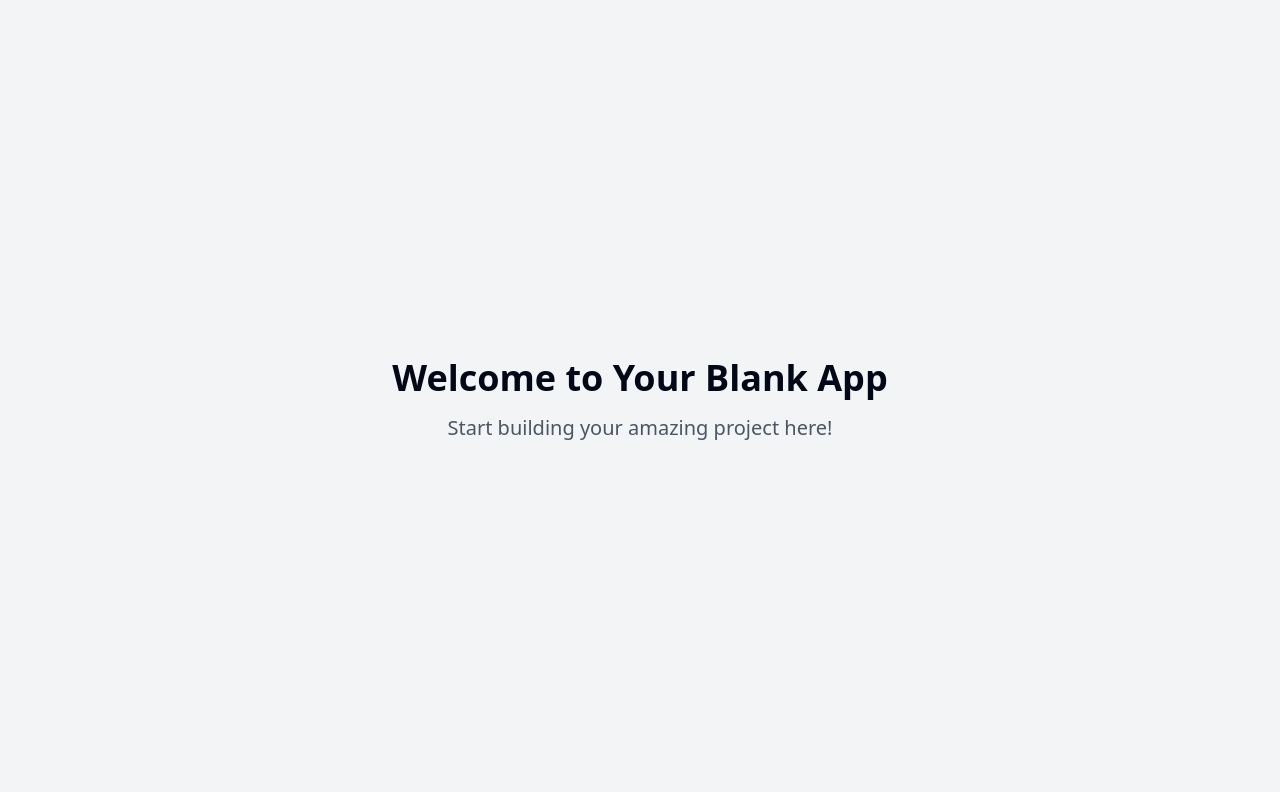
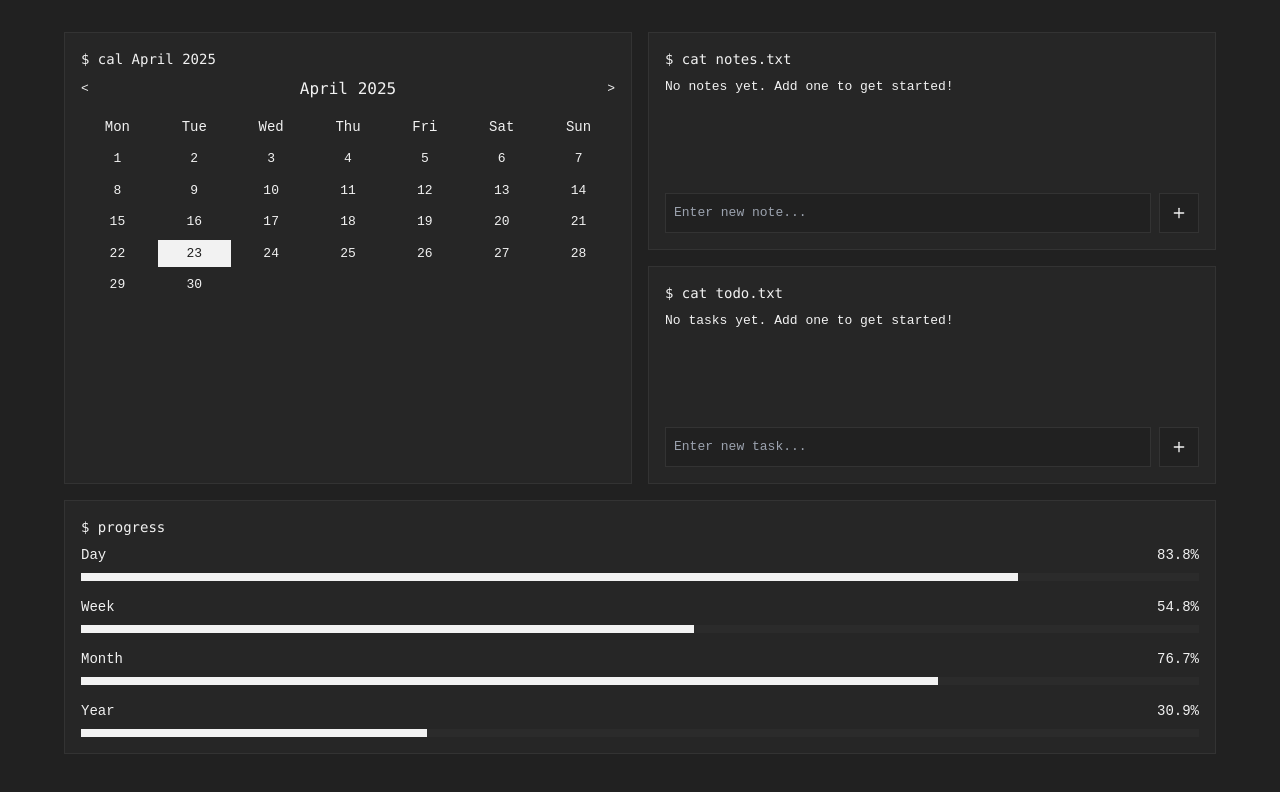
Before and after one commit to Knonical/bash-startpage-terminal-clone, a React (Vite) app: page / in a window 1280 px wide. Shown: the top 792 px of the page. Built offline with nearby package versions, Linux system fonts and the light colour scheme.

Commit message:
Implement startpage functionality
Implement the startpage functionality with a Linux terminal style, similar to a bash terminal, and a minimalist design.

```diff
--- /dev/null
+++ b/src/components/Calendar.tsx
@@ -0,0 +1,53 @@
+
+import React from 'react';
+import { format, addMonths, subMonths, startOfMonth, endOfMonth, eachDayOfInterval, isSameDay } from 'date-fns';
+
+export const Calendar = () => {
+  const [currentDate, setCurrentDate] = React.useState(new Date());
+  const [selectedDate, setSelectedDate] = React.useState(new Date());
+
+  const days = eachDayOfInterval({
+    start: startOfMonth(currentDate),
+    end: endOfMonth(currentDate)
+  });
+
+  const prevMonth = () => setCurrentDate(subMonths(currentDate, 1));
+  const nextMonth = () => setCurrentDate(addMonths(currentDate, 1));
+
+  return (
+    <div className="terminal-container">
+      <div className="terminal-header">
+        $ cal {format(currentDate, 'MMMM yyyy')}
+      </div>
+      <div className="flex justify-between items-center mb-4">
+        <button onClick={prevMonth} className="text-primary hover:text-muted-foreground">
+          {'<'}
+        </button>
+        <span className="font-mono">{format(currentDate, 'MMMM yyyy')}</span>
+        <button onClick={nextMonth} className="text-primary hover:text-muted-foreground">
+          {'>'}
+        </button>
+      </div>
+      <div className="grid grid-cols-7 gap-1 text-center mb-2">
+        {['Mon', 'Tue', 'Wed', 'Thu', 'Fri', 'Sat', 'Sun'].map(day => (
+          <div key={day} className="text-muted-foreground text-sm">
+            {day}
+          </div>
+        ))}
+      </div>
+      <div className="grid grid-cols-7 gap-1 text-center">
+        {days.map(day => (
+          <button
+            key={day.toString()}
+            onClick={() => setSelectedDate(day)}
+            className={`p-1 hover:bg-accent ${
+              isSameDay(day, selectedDate) ? 'bg-primary text-primary-foreground' : ''
+            }`}
+          >
+            {format(day, 'd')}
+          </button>
+        ))}
+      </div>
+    </div>
+  );
+};
--- /dev/null
+++ b/src/components/Notes.tsx
@@ -0,0 +1,46 @@
+
+import React from 'react';
+import { Button } from '@/components/ui/button';
+import { Plus } from 'lucide-react';
+
+export const Notes = () => {
+  const [notes, setNotes] = React.useState<string[]>([]);
+  const [newNote, setNewNote] = React.useState('');
+
+  const addNote = () => {
+    if (newNote.trim()) {
+      setNotes([...notes, newNote]);
+      setNewNote('');
+    }
+  };
+
+  return (
+    <div className="terminal-container">
+      <div className="terminal-header">$ cat notes.txt</div>
+      <div className="min-h-[100px] mb-4">
+        {notes.length === 0 ? (
+          <div className="text-muted-foreground">No notes yet. Add one to get started!</div>
+        ) : (
+          notes.map((note, index) => (
+            <div key={index} className="mb-2">
+              <span className="text-muted-foreground">{'>'}</span> {note}
+            </div>
+          ))
+        )}
+      </div>
+      <div className="flex gap-2">
+        <input
+          type="text"
+          value={newNote}
+          onChange={(e) => setNewNote(e.target.value)}
+          onKeyDown={(e) => e.key === 'Enter' && addNote()}
+          className="flex-1 bg-background border border-border p-2 text-foreground"
+          placeholder="Enter new note..."
+        />
+        <Button onClick={addNote} variant="outline" size="icon">
+          <Plus className="h-4 w-4" />
+        </Button>
+      </div>
+    </div>
+  );
+};
--- /dev/null
+++ b/src/components/TimeProgress.tsx
@@ -0,0 +1,90 @@
+
+import React, { useEffect, useState } from 'react';
+
+export const TimeProgress = () => {
+  const [progress, setProgress] = useState({
+    day: 0,
+    week: 0,
+    month: 0,
+    year: 0
+  });
+
+  useEffect(() => {
+    const calculateProgress = () => {
+      const now = new Date();
+
+      // Day progress
+      const dayProgress = (now.getHours() * 3600 + now.getMinutes() * 60 + now.getSeconds()) / 864;
+
+      // Week progress (0-6, where 0 is Sunday)
+      const dayOfWeek = now.getDay();
+      const weekProgress = ((dayOfWeek * 24 * 3600 + now.getHours() * 3600 + now.getMinutes() * 60 + now.getSeconds()) / (7 * 24 * 3600)) * 100;
+
+      // Month progress
+      const daysInMonth = new Date(now.getFullYear(), now.getMonth() + 1, 0).getDate();
+      const monthProgress = (now.getDate() / daysInMonth) * 100;
+
+      // Year progress
+      const startOfYear = new Date(now.getFullYear(), 0, 1);
+      const yearProgress = ((now - startOfYear) / (1000 * 60 * 60 * 24 * 365)) * 100;
+
+      setProgress({
+        day: dayProgress,
+        week: weekProgress,
+        month: monthProgress,
+        year: yearProgress
+      });
+    };
+
+    calculateProgress();
+    const interval = setInterval(calculateProgress, 1000);
+    return () => clearInterval(interval);
+  }, []);
+
+  return (
+    <div className="terminal-container">
+      <div className="terminal-header">$ progress</div>
+      <div className="space-y-4">
+        <div className="space-y-2">
+          <div className="flex justify-between text-sm">
+            <span>Day</span>
+            <span>{progress.day.toFixed(1)}%</span>
+          </div>
+          <div className="progress-bar">
+            <div className="progress-value" style={{ width: `${progress.day}%` }} />
+          </div>
+        </div>
+
+        <div className="space-y-2">
+          <div className="flex justify-between text-sm">
+            <span>Week</span>
+            <span>{progress.week.toFixed(1)}%</span>
+          </div>
+          <div className="progress-bar">
+            <div className="progress-value" style={{ width: `${progress.week}%` }} />
+          </div>
+        </div>
+
+        <div className="space-y-2">
+          <div className="flex justify-between text-sm">
+            <span>Month</span>
+            <span>{progress.month.toFixed(1)}%</span>
+          </div>
+          <div className="progress-bar">
+            <div className="progress-value" style={{ width: `${progress.month}%` }} />
+          </div>
+        </div>
+
+        <div className="space-y-2">
+          <div className="flex justify-between text-sm">
+            <span>Year</span>
+            <span>{progress.year.toFixed(1)}%</span>
+          </div>
+          <div className="progress-bar">
+            <div className="progress-value" style={{ width: `${progress.year}%` }} />
+          </div>
+        </div>
+      </div>
+    </div>
+  );
+};
--- /dev/null
+++ b/src/components/TodoList.tsx
@@ -0,0 +1,66 @@
+
+import React from 'react';
+import { Button } from '@/components/ui/button';
+import { Plus, Check } from 'lucide-react';
+
+interface Todo {
+  id: number;
+  text: string;
+  completed: boolean;
+}
+
+export const TodoList = () => {
+  const [todos, setTodos] = React.useState<Todo[]>([]);
+  const [newTodo, setNewTodo] = React.useState('');
+
+  const addTodo = () => {
+    if (newTodo.trim()) {
+      setTodos([...todos, { id: Date.now(), text: newTodo, completed: false }]);
+      setNewTodo('');
+    }
+  };
+
+  const toggleTodo = (id: number) => {
+    setTodos(todos.map(todo =>
+      todo.id === id ? { ...todo, completed: !todo.completed } : todo
+    ));
+  };
+
+  return (
+    <div className="terminal-container">
+      <div className="terminal-header">$ cat todo.txt</div>
+      <div className="min-h-[100px] mb-4">
+        {todos.length === 0 ? (
+          <div className="text-muted-foreground">No tasks yet. Add one to get started!</div>
+        ) : (
+          todos.map(todo => (
+            <div key={todo.id} className="flex items-center gap-2 mb-2">
+              <button
+                onClick={() => toggleTodo(todo.id)}
+                className={`w-4 h-4 border ${todo.completed ? 'bg-primary border-primary' : 'border-muted-foreground'} flex items-center justify-center`}
+              >
+                {todo.completed && <Check className="h-3 w-3 text-primary-foreground" />}
+              </button>
+              <span className={todo.completed ? 'line-through text-muted-foreground' : ''}>
+                {todo.text}
+              </span>
+            </div>
+          ))
+        )}
+      </div>
+      <div className="flex gap-2">
+        <input
+          type="text"
+          value={newTodo}
+          onChange={(e) => setNewTodo(e.target.value)}
+          onKeyDown={(e) => e.key === 'Enter' && addTodo()}
+          className="flex-1 bg-background border border-border p-2 text-foreground"
+          placeholder="Enter new task..."
+        />
+        <Button onClick={addTodo} variant="outline" size="icon">
+          <Plus className="h-4 w-4" />
+        </Button>
+      </div>
+    </div>
+  );
+};
--- a/src/index.css
+++ b/src/index.css
@@ -1,92 +1,34 @@
+
 @tailwind base;
 @tailwind components;
 @tailwind utilities;
 
 @layer base {
   :root {
-    --background: 0 0% 100%;
-    --foreground: 222.2 84% 4.9%;
+    --background: 0 0% 13%;
+    --foreground: 0 0% 95%;
 
-    --card: 0 0% 100%;
-    --card-foreground: 222.2 84% 4.9%;
+    --card: 0 0% 15%;
+    --card-foreground: 0 0% 95%;
 
-    --popover: 0 0% 100%;
-    --popover-foreground: 222.2 84% 4.9%;
+    --border: 0 0% 20%;
+    --input: 0 0% 20%;
 
-    --primary: 222.2 47.4% 11.2%;
-    --primary-foreground: 210 40% 98%;
+    --primary: 0 0% 95%;
+    --primary-foreground: 0 0% 13%;
 
-    --secondary: 210 40% 96.1%;
-    --secondary-foreground: 222.2 47.4% 11.2%;
+    --secondary: 0 0% 17%;
+    --secondary-foreground: 0 0% 95%;
 
-    --muted: 210 40% 96.1%;
-    --muted-foreground: 215.4 16.3% 46.9%;
-
-    --accent: 210 40% 96.1%;
-    --accent-foreground: 222.2 47.4% 11.2%;
-
-    --destructive: 0 84.2% 60.2%;
-    --destructive-foreground: 210 40% 98%;
-
-    --border: 214.3 31.8% 91.4%;
-    --input: 214.3 31.8% 91.4%;
-    --ring: 222.2 84% 4.9%;
-
-    --radius: 0.5rem;
-
-    --sidebar-background: 0 0% 98%;
-
-    --sidebar-foreground: 240 5.3% 26.1%;
-
-    --sidebar-primary: 240 5.9% 10%;
-
-    --sidebar-primary-foreground: 0 0% 98%;
-
-    --sidebar-accent: 240 4.8% 95.9%;
-
-    --sidebar-accent-foreground: 240 5.9% 10%;
-
-    --sidebar-border: 220 13% 91%;
-
-    --sidebar-ring: 217.2 91.2% 59.8%;
-  }
-
-  .dark {
-    --background: 222.2 84% 4.9%;
-    --foreground: 210 40% 98%;
-
-    --card: 222.2 84% 4.9%;
-    --card-foreground: 210 40% 98%;
-
-    --popover: 222.2 84% 4.9%;
-    --popover-foreground: 210 40% 98%;
-
-    --primary: 210 40% 98%;
-    --primary-foreground: 222.2 47.4% 11.2%;
-
-    --secondary: 217.2 32.6% 17.5%;
-    --secondary-foreground: 210 40% 98%;
-
-    --muted: 217.2 32.6% 17.5%;
-    --muted-foreground: 215 20.2% 65.1%;
-
-    --accent: 217.2 32.6% 17.5%;
-    --accent-foreground: 210 40% 98%;
+    --accent: 0 0% 17%;
+    --accent-foreground: 0 0% 95%;
 
     --destructive: 0 62.8% 30.6%;
-    --destructive-foreground: 210 40% 98%;
+    --destructive-foreground: 0 0% 95%;
 
-    --border: 217.2 32.6% 17.5%;
-    --input: 217.2 32.6% 17.5%;
-    --ring: 212.7 26.8% 83.9%;
-    --sidebar-background: 240 5.9% 10%;
-    --sidebar-foreground: 240 4.8% 95.9%;
-    --sidebar-primary: 224.3 76.3% 48%;
-    --sidebar-primary-foreground: 0 0% 100%;
-    --sidebar-accent: 240 3.7% 15.9%;
-    --sidebar-accent-foreground: 240 4.8% 95.9%;
-    --sidebar-border: 240 3.7% 15.9%;
-    --sidebar-ring: 217.2 91.2% 59.8%;
+    --ring: 0 0% 20%;
+
+    --radius: 0px;
   }
 }
 
@@ -94,8 +36,24 @@
   * {
     @apply border-border;
   }
-
   body {
     @apply bg-background text-foreground;
+    font-family: monospace;
   }
 }
+
+.terminal-container {
+  @apply border border-border bg-card p-4 rounded-none;
+}
+
+.terminal-header {
+  @apply text-sm text-muted-foreground mb-2 font-mono;
+}
+
+.progress-bar {
+  @apply h-2 rounded-none bg-secondary overflow-hidden;
+}
+
+.progress-value {
+  @apply h-full bg-primary transition-all duration-300;
+}
--- a/src/pages/Index.tsx
+++ b/src/pages/Index.tsx
@@ -1,11 +1,23 @@
-// Update this page (the content is just a fallback if you fail to update the page)
+
+import { Calendar } from '@/components/Calendar';
+import { Notes } from '@/components/Notes';
+import { TodoList } from '@/components/TodoList';
+import { TimeProgress } from '@/components/TimeProgress';
 
 const Index = () => {
   return (
-    <div className="min-h-screen flex items-center justify-center bg-gray-100">
-      <div className="text-center">
-        <h1 className="text-4xl font-bold mb-4">Welcome to Your Blank App</h1>
-        <p className="text-xl text-gray-600">Start building your amazing project here!</p>
+    <div className="min-h-screen bg-background p-4 md:p-8">
+      <div className="max-w-6xl mx-auto">
+        <div className="grid grid-cols-1 md:grid-cols-2 gap-4">
+          <Calendar />
+          <div className="space-y-4">
+            <Notes />
+            <TodoList />
+          </div>
+          <div className="md:col-span-2">
+            <TimeProgress />
+          </div>
+        </div>
       </div>
     </div>
   );
```
